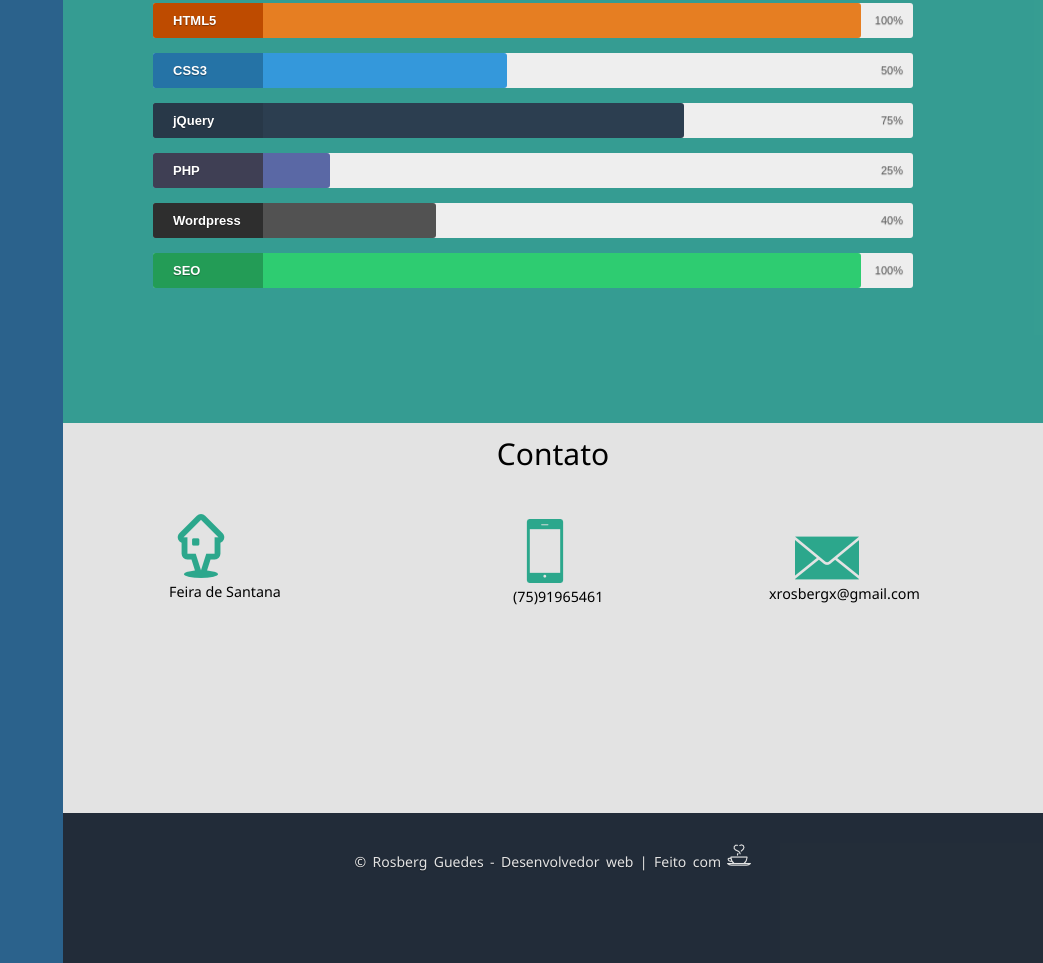
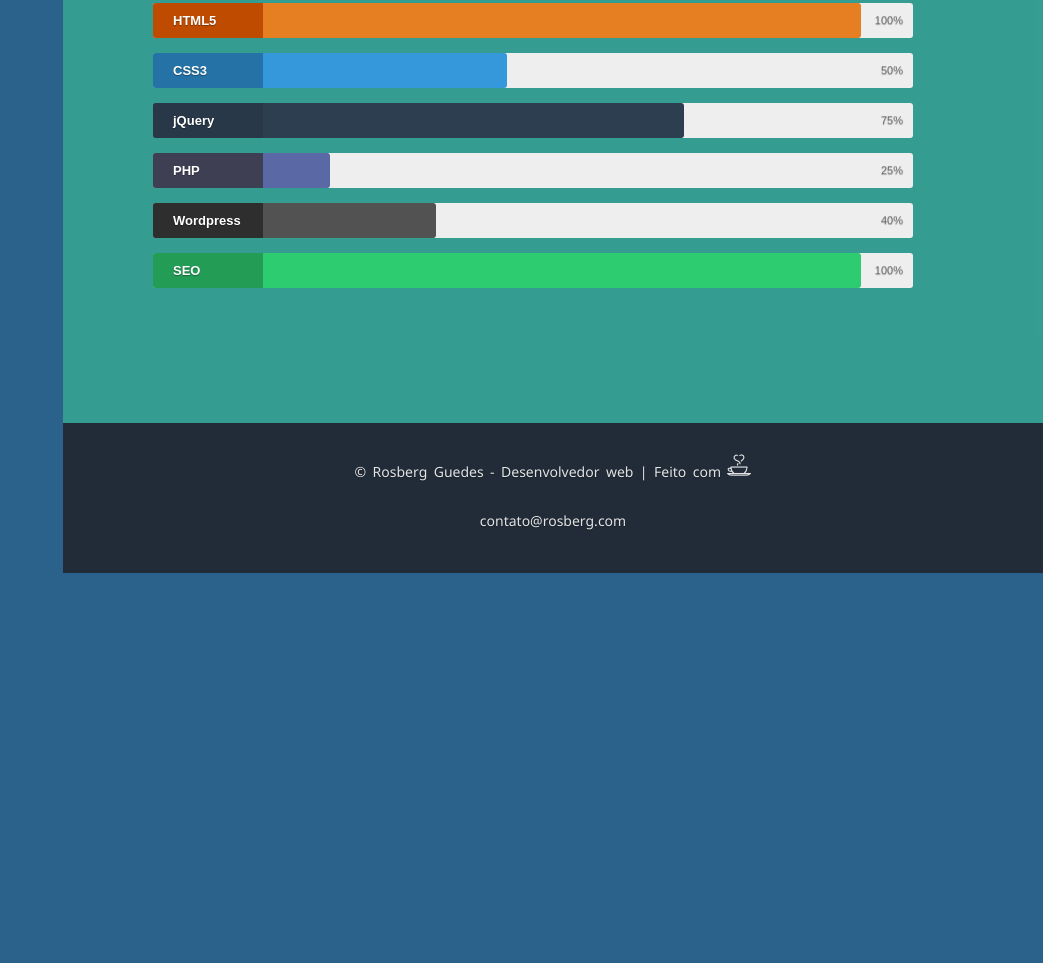
Before and after one commit to xRosbergx/MeuModeloPortifolio, a plain HTML site: page index.html in a window 1280 px wide. Shown: the part 1698-2661 px from the top of the page, without its empty margins (237-1280 px from the left). After the commit the page ends 2271 px from the top, so only its background shows below. Drawn offline with Linux system fonts and the light colour scheme.

Commit message:
Update index.html

```diff
--- a/index.html
+++ b/index.html
@@ -233,34 +233,12 @@
 
         </div>
         <!-- About Me End -->
-
-        <!-- Contact  Start -->
-        <section id="contact" class="row contact">
-
-            <h1 class="heading">Contato</h1>
-
-            <div class="contact-section width"><!-- Contact Section Start -->
-                <article class="box_contato">
-                    <p class="local"><img src="media/casa.png"><br/>Feira de Santana</p>
-                </article>
-                <article class="box_contato">
-                     <p class="tel"><img src="media/contato.png"><br/>(75)91965461</p>
-                </article>
-                <article class="box_contato">
-                    <p class="email">
-                        <img src="media/email.png" style="margin-bottom: -10px; margin-left: 26px;">xrosbergx@gmail.com
-                    </p>
-                </article>
-            </div><!-- Contact Section End -->
-
-        </section>
-        <!-- Contact End -->
-
-
+	<!-- Contato -->
         <footer id="footer" class="row rowFooter">
             <h1 class="headingFooter"> ©   Rosberg Guedes - Desenvolvedor web | Feito com <img src="media/coffe3.png"></h1>
+            <h2 class="headingFooter">contato@rosberg.com</h2>
         </footer>
-
+        <!-- End contato -->
     </section><!-- Conteudo End -->
 
 <!-- ==================
```
